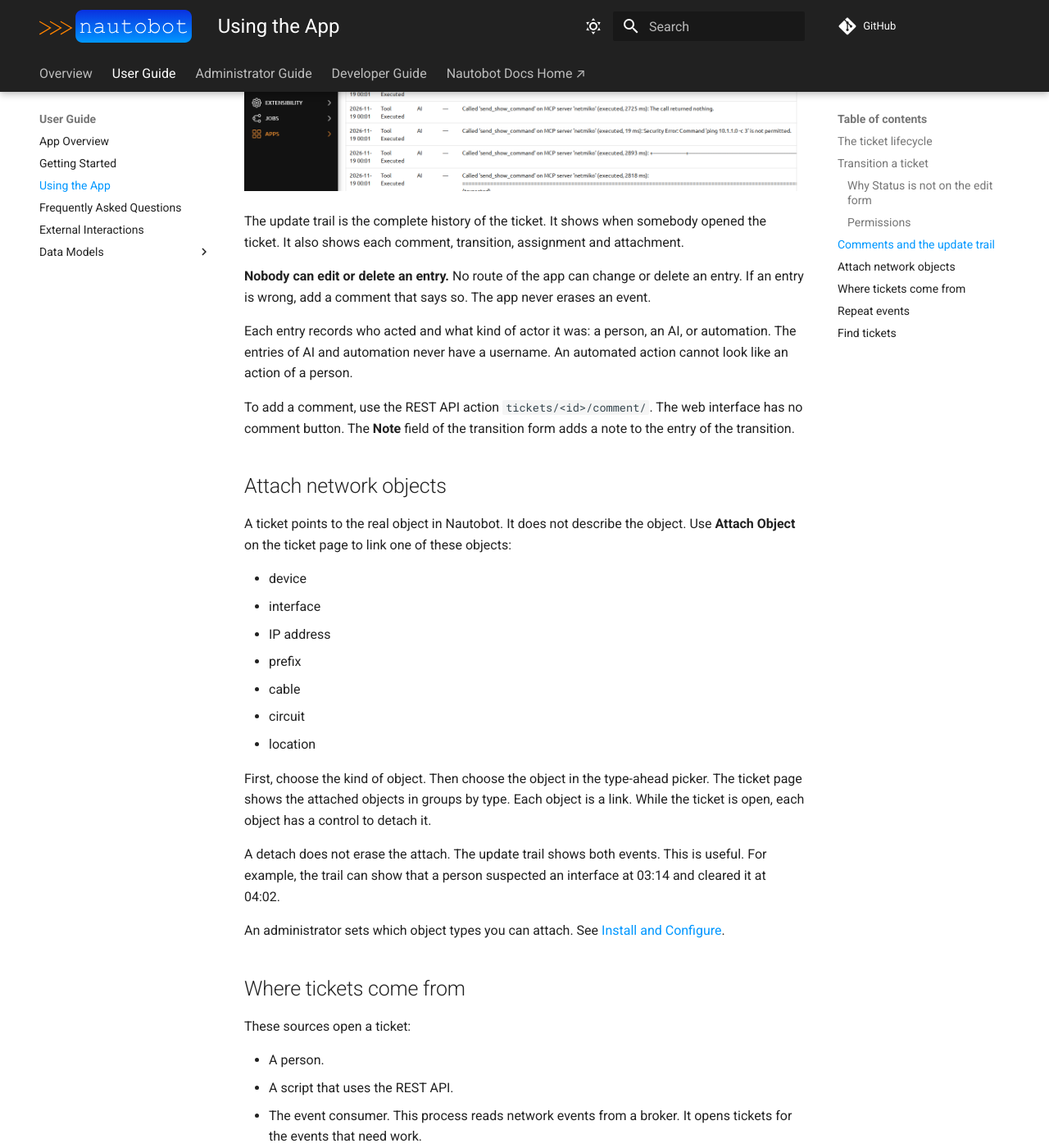
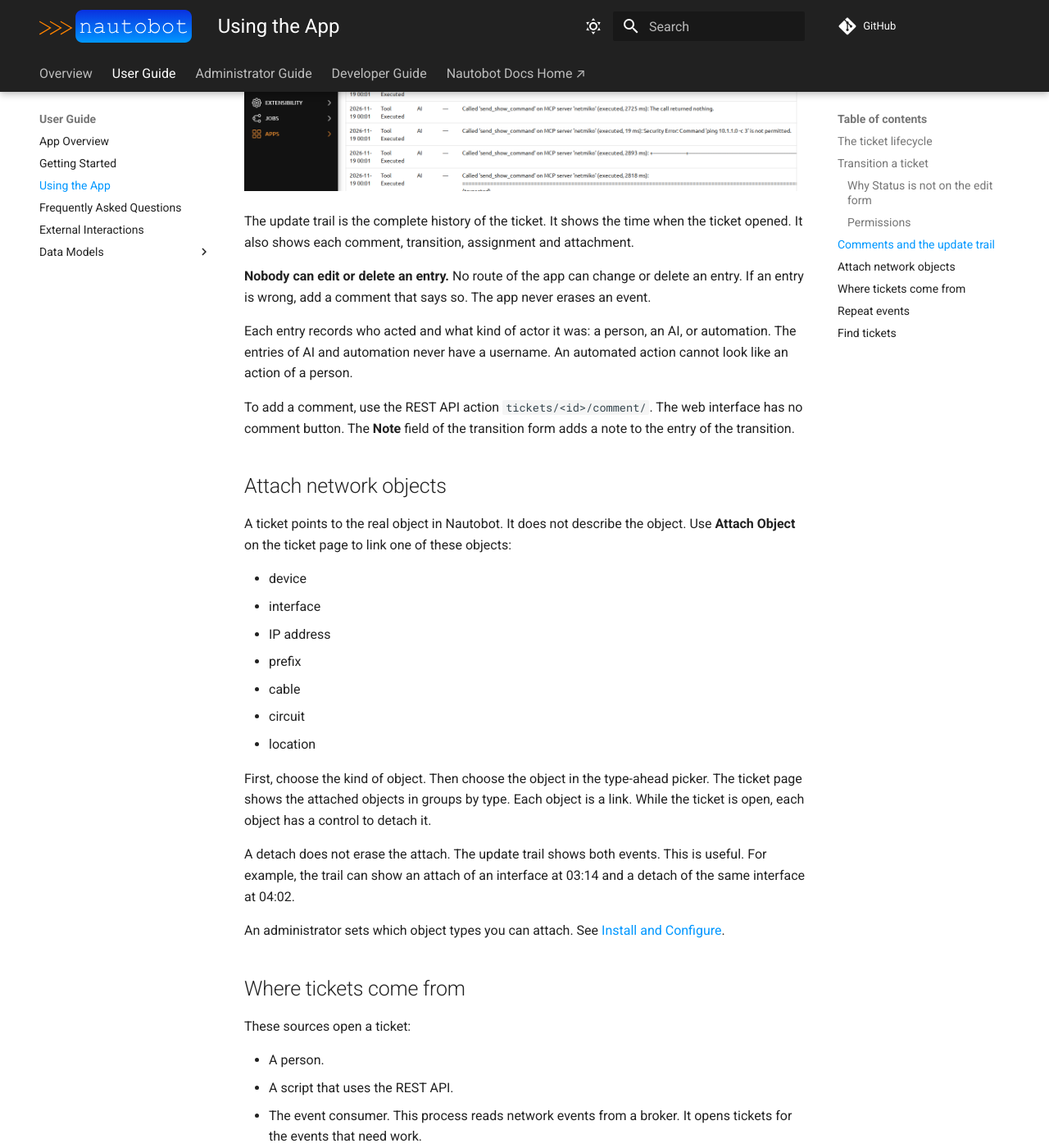
Before and after one commit to jtdub/nautobot-app-event-tracker, an MkDocs documentation site: the page built from docs/user/app_use_cases.md, in a window 1280 px wide and 1400 px high, scrolled down 2879 px. Shown: the whole window at 82% size. Built offline with MkDocs 1.6.1 and Material for MkDocs 9.7.7, drawn with Linux system fonts in a browser that asks for light colours; comment, search, counter and statistics services are not loaded; some of the changed text lies outside the part shown.

Commit message:
51: Fix the opened-by text of the update trail

```diff
--- a/docs/user/app_use_cases.md
+++ b/docs/user/app_use_cases.md
@@ -74,7 +74,7 @@ The **Update Trail** panel of a ticket page lists each change to the ticket.
 ![The Update Trail panel of a ticket page, with one row for each change to the ticket](../media/ss_ticket_detail_light.png#only-light)
 ![The Update Trail panel of a ticket page, with one row for each change to the ticket](../media/ss_ticket_detail_dark.png#only-dark)
 
-The update trail is the complete history of the ticket. It shows when somebody opened the ticket. It also shows each comment, transition, assignment and attachment.
+The update trail is the complete history of the ticket. It shows the time when the ticket opened. It also shows each comment, transition, assignment and attachment.
 
 **Nobody can edit or delete an entry.** No route of the app can change or delete an entry. If an entry is wrong, add a comment that says so. The app never erases an event.
 
@@ -96,7 +96,7 @@ A ticket points to the real object in Nautobot. It does not describe the object.
 
 First, choose the kind of object. Then choose the object in the type-ahead picker. The ticket page shows the attached objects in groups by type. Each object is a link. While the ticket is open, each object has a control to detach it.
 
-A detach does not erase the attach. The update trail shows both events. This is useful. For example, the trail can show that a person suspected an interface at 03:14 and cleared it at 04:02.
+A detach does not erase the attach. The update trail shows both events. This is useful. For example, the trail can show an attach of an interface at 03:14 and a detach of the same interface at 04:02.
 
 An administrator sets which object types you can attach. See [Install and Configure](../admin/install.md).
 
@@ -140,6 +140,6 @@ You can filter the ticket list by these fields:
 Two filters need more explanation:
 
 - **Is open** shows each ticket that is not resolved or closed.
-- **Attached object type (app_label.model)** shows tickets that have an object of this type attached now. A ticket does not match when a user attached the object and then detached it.
+- **Attached object type (app_label.model)** shows tickets that have an object of this type attached now. A ticket does not match when the object has a detach after its attach.
 
 The REST API and GraphQL have each filter of the web interface.
```
